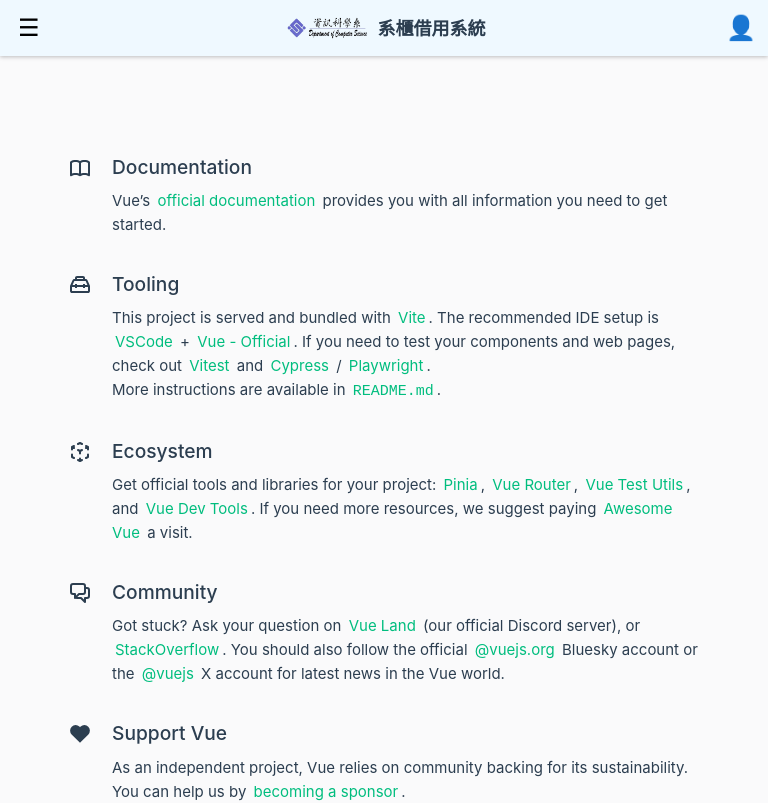
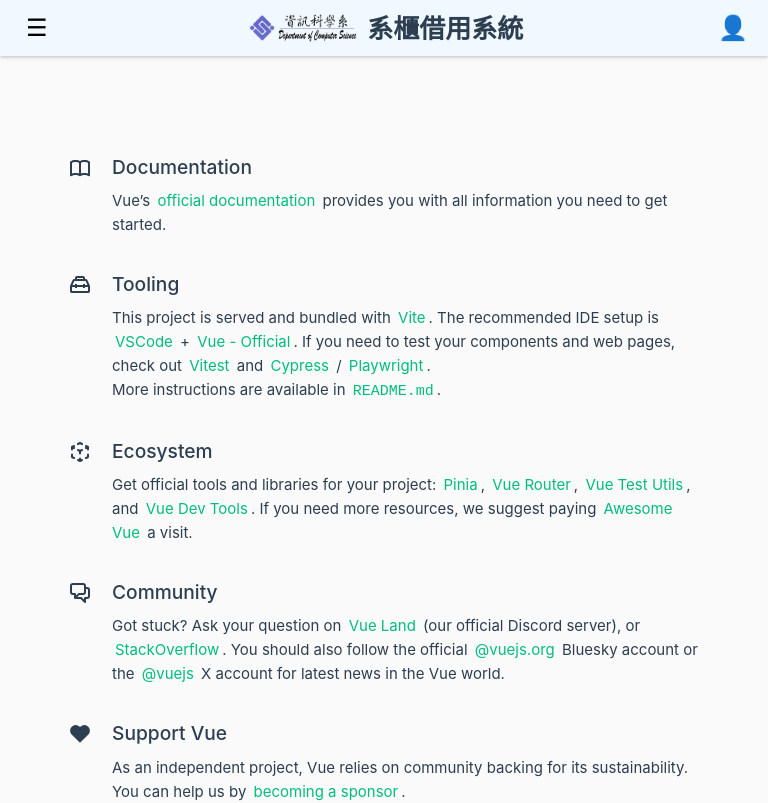
Before and after one commit to UTCS-G505/Locker-borrow-system-Frontend, a Vue app: page / in a window 768 px wide. Shown: the top 803 px of the page. Built offline with nearby package versions, Linux system fonts and the light colour scheme.

Commit message:
fix: 修正在較大行動裝置下的文字大小
由於在較寬的行動裝置如平板時logo和文字過小，故新增不同寬度下有不同的logo和文字大小

```diff
--- a/src/components/AppNavBar.vue
+++ b/src/components/AppNavBar.vue
@@ -287,6 +287,7 @@ onBeforeUnmount(() => {
 }
 
 .mobile-menu a {
+  font-size: 18px;
   padding: 10px 0;
   text-decoration: none;
   color: #333;
@@ -313,12 +314,14 @@ onBeforeUnmount(() => {
 }
 
 .mobile-user-menu .user-name {
+  font-size: 16px;
   font-weight: bold;
   text-align: center;
   padding: 6px 0;
 }
 
 .mobile-user-menu .logout a {
+  font-size: 16px;
   text-decoration: none;
   color: #333;
   display: block;
@@ -340,4 +343,31 @@ onBeforeUnmount(() => {
     display: none;
   }
 }
+
+/* 平板或大螢幕手機：增加 logo 和文字大小 */
+@media (min-width: 600px) and (max-width: 1023px) {
+  .mobile-top-bar {
+    padding: 12px 20px; /* 增加 padding */
+  }
+
+  .mobile-system-title {
+    font-size: 26px; /* 原本是 18px，放大 */
+  }
+
+  .mobile-logo {
+    height: 48px; /* 原本是 36px，放大 */
+  }
+
+  .mobile-menu a {
+    font-size: 23px; /* 原本是 18px，放大 */
+  }
+
+  .mobile-user-menu .user-name {
+    font-size: 18px;
+  }
+
+  .mobile-user-menu .logout a {
+    font-size: 18px;
+  }
+}
 </style>
```
